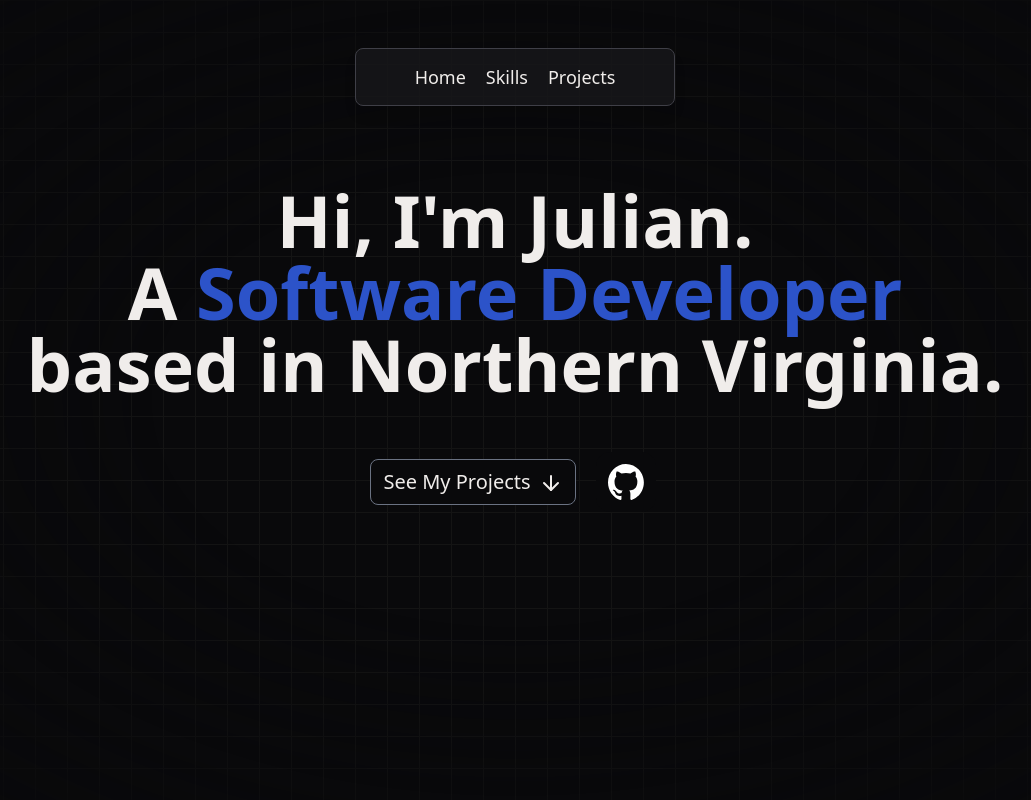
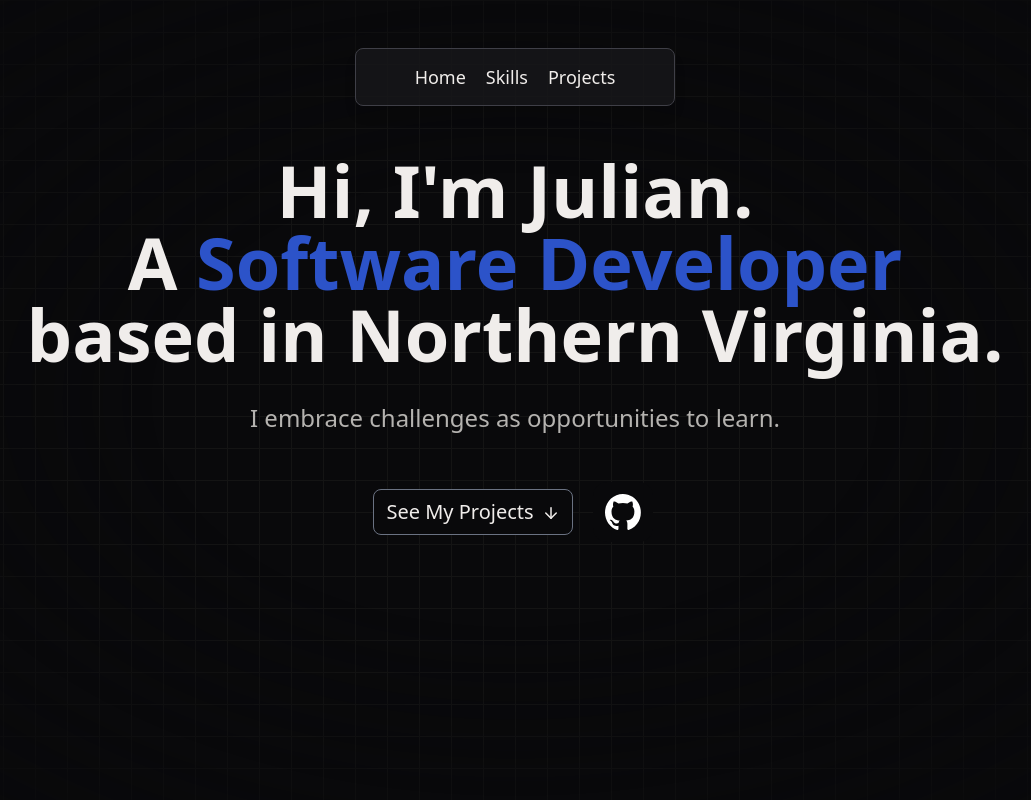
Before and after one commit to memento-j/portfolio-page, a React (Vite) app: page / in a window 1280 px wide. Shown: the top 800 px of the page, without its empty margins (125-1156 px from the left). Built offline with nearby package versions, Linux system fonts and the light colour scheme.

Commit message:
updated hero page with fade effect for the text and another statement about myself

```diff
--- /dev/null
+++ b/src/components/FadeContent.tsx
@@ -0,0 +1,63 @@
+import { useRef, useEffect, useState, type ReactNode } from "react";
+
+interface FadeContentProps {
+  children: ReactNode;
+  blur?: boolean;
+  duration?: number;
+  easing?: string;
+  delay?: number;
+  threshold?: number;
+  initialOpacity?: number;
+  className?: string;
+}
+
+const FadeContent: React.FC<FadeContentProps> = ({
+  children,
+  blur = false,
+  duration = 1000,
+  easing = "ease-out",
+  delay = 0,
+  threshold = 0.1,
+  initialOpacity = 0,
+  className = "",
+}) => {
+  const [inView, setInView] = useState(false);
+  const ref = useRef<HTMLDivElement | null>(null);
+
+  useEffect(() => {
+    const element = ref.current;
+    if (!element) return;
+
+    const observer = new IntersectionObserver(
+      ([entry]) => {
+        if (entry.isIntersecting) {
+          observer.unobserve(element);
+          setTimeout(() => {
+            setInView(true);
+          }, delay);
+        }
+      },
+      { threshold }
+    );
+
+    observer.observe(element);
+
+    return () => observer.disconnect();
+  }, [threshold, delay]);
+
+  return (
+    <div
+      ref={ref}
+      className={className}
+      style={{
+        opacity: inView ? 1 : initialOpacity,
+        transition: `opacity ${duration}ms ${easing}, filter ${duration}ms ${easing}`,
+        filter: blur ? (inView ? 'blur(0px)' : 'blur(10px)') : 'none',
+      }}
+    >
+      {children}
+    </div>
+  );
+};
+
+export default FadeContent;
--- a/src/components/Hero.tsx
+++ b/src/components/Hero.tsx
@@ -1,6 +1,8 @@
 import { cn } from "@/lib/utils";
 import { Button } from "./ui/button";
 import { ArrowDown } from "lucide-react";
+import FadeContent from "./FadeContent";
+import AnimatedContent from "./AnimatedContent";
 
 export default function Hero() {
     return(
@@ -15,17 +17,33 @@ export default function Hero() {
         />
             {/* Radial gradient for the container to give a faded look */}
             <div className="pointer-events-none absolute inset-0 flex items-center justify-center [mask-image:radial-gradient(ellipse_at_center,transparent_40%,#09090b)] bg-zinc-950"></div>
-            <p className="relative text-center z-20 py-8 text-4xl font-bold text-[#F0EDEB] sm:text-5xl md:text-6xl lg:text-7xl w-75 sm:w-150 md:w-175 lg:w-250">
-                Hi, I'm Julian. <br/> A <span className="text-[#2c53c9]">Software Developer</span> based in Northern Virginia.
+            <AnimatedContent
+                    distance={200}
+                    direction="vertical"
+                    ease="power3.out"
+                    duration={1.0}
+                    initialOpacity={0}
+                    animateOpacity
+                    scale={1.0}
+                    reverse={true}
+            >
+                <FadeContent blur={true} duration={500} delay={100} easing="ease-out" initialOpacity={0}>
+                    <p className="relative text-center z-20 py-8 text-4xl font-bold text-[#F0EDEB] sm:text-5xl md:text-6xl lg:text-7xl w-75 sm:w-150 md:w-175 lg:w-250">
+                        Hi, I'm Julian. <br/> A <span className="text-[#2c53c9]">Software Developer</span> based in Northern Virginia.
+                    </p>
+                </FadeContent>
+            </AnimatedContent>
+            <p className="text-[#B5B3B0] fond-bold text-2xl z-20 mb-7">
+                I embrace challenges as opportunities to learn.
             </p>
             <div className="flex flex-row items-center justify-center gap-5 z-10 pb-2 w-70 sm:w-100">
-                <Button className="text-[#F0EDEB] text-xl p-5.5 mt-5 bg-zinc-950 border border-gray-500 hover:bg-zinc-900 hover:scale-103 transition-color duration-200" variant="default"
+                <Button className="text-[#F0EDEB] custom-class text-xl p-5.5 mt-5 bg-zinc-950 border border-gray-500 hover:bg-zinc-800 hover:scale-103 transition-color duration-200" variant="default"
                 onClick={() => document.getElementById("projects")?.scrollIntoView({behavior:"smooth"})}
                 >
-                    See My Projects<ArrowDown className="size-6 mt-0.5"/>
+                    See My Projects<ArrowDown className="size-4.5 mt-0.5"/>
                 </Button>
                 <a className="mt-5" href="https://github.com/memento-j" target="_blank">
-                    <img className="bg-zinc-950 hover:bg-zinc-800 [@media(min-width:320px)]:size-15 sm:size-18 rounded-xl p-3 mr-1 transition-colors duration-250" src="/icons/github-mark-white.svg"/>
+                    <img className="bg-zinc-950 hover:bg-zinc-800 hover:scale-105 [@media(min-width:320px)]:size-15 sm:size-18 rounded-xl p-3 mr-1 transition-colors duration-250" src="/icons/github-mark-white.svg"/>
                 </a>
             </div>
         </section>
```
